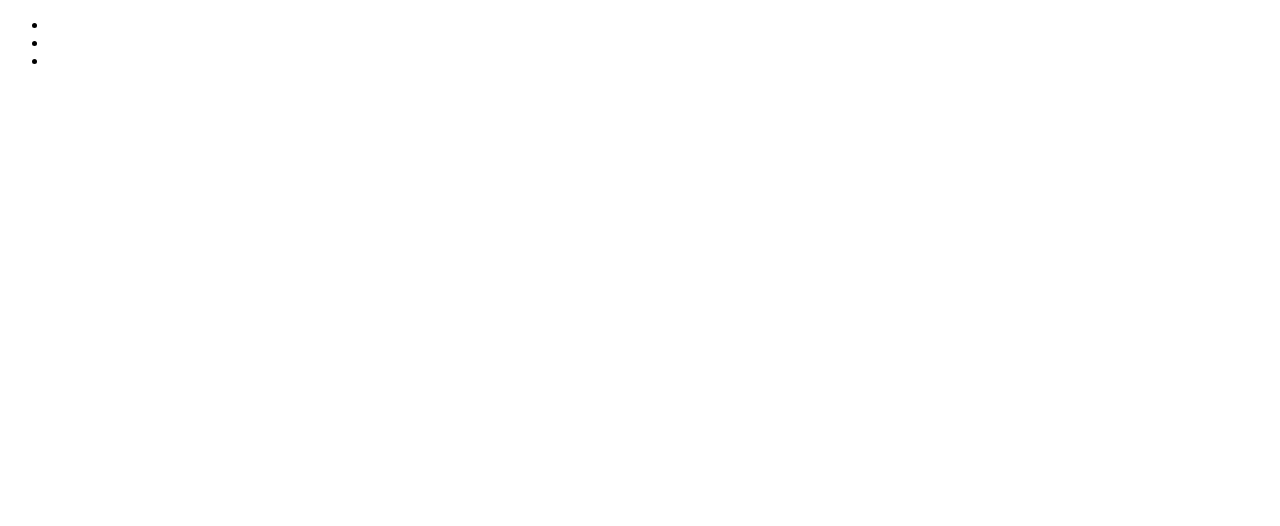
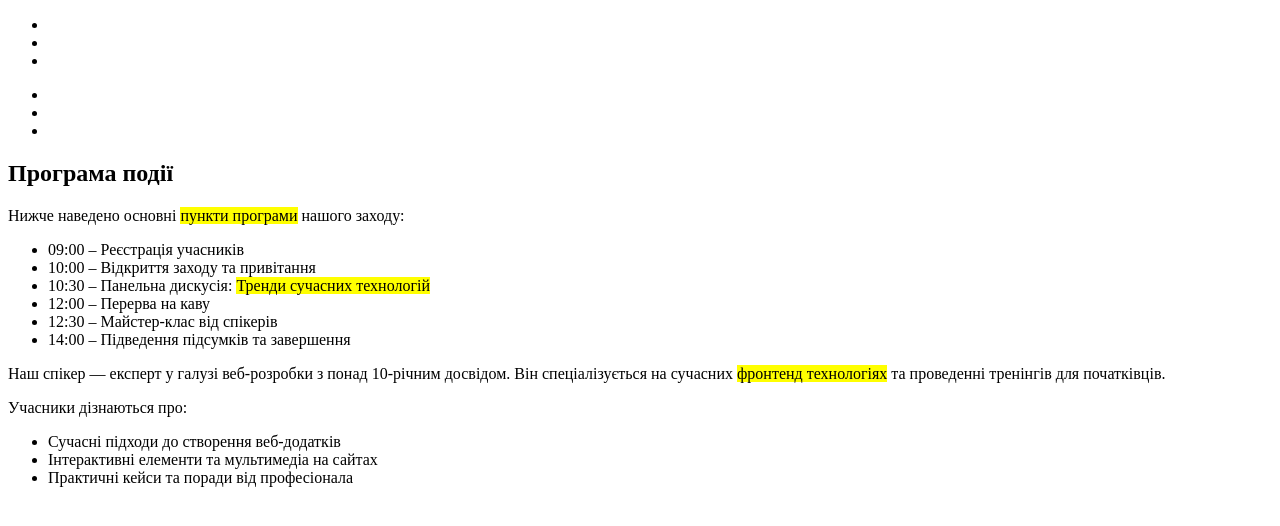
Before and after one commit to romaniuksashko/Command1, a plain HTML site: page index.html in a window 1280 px wide. Drawn offline with Linux system fonts and the light colour scheme.

Commit message:
Update index.html

```diff
--- a/index.html
+++ b/index.html
@@ -16,10 +16,56 @@
     </nav>
   </header>
   <main>
+<!DOCTYPE html>
+<html lang="uk">
+<head>
+  <meta charset="UTF-8">
+  <meta name="viewport" content="width=device-width, initial-scale=1.0">
+  <title>Подія</title>
+</head>
+<body>
+  <header>
+    <nav>
+      <ul>
+        <li><a href=""></a></li>
+        <li><a href=""></a></li>
+        <li><a href=""></a></li>
+      </ul>
+    </nav>
+  </header>
+  <main>
+<section id="program">
+    <h2>Програма події</h2>
+    <p>Нижче наведено основні <mark>пункти програми</mark> нашого заходу:</p>
+    <ul>
+      <li>09:00 – Реєстрація учасників</li>
+      <li>10:00 – Відкриття заходу та привітання</li>
+      <li>10:30 – Панельна дискусія: <mark>Тренди сучасних технологій</mark></li>
+      <li>12:00 – Перерва на каву</li>
+      <li>12:30 – Майстер-клас від спікерів</li>
+      <li>14:00 – Підведення підсумків та завершення</li>
+    </ul>
+  </section>
 
+
+  <article id="speaker1">
+    <p>Наш спікер — експерт у галузі веб-розробки з понад 10-річним досвідом. Він спеціалізується на сучасних <mark>фронтенд технологіях</mark> та проведенні тренінгів для початківців.</p>
+    <p>Учасники дізнаються про:</p>
+    <ul>
+      <li>Сучасні підходи до створення веб-додатків</li>
+      <li>Інтерактивні елементи та мультимедіа на сайтах</li>
+      <li>Практичні кейси та поради від професіонала</li>
+    </ul>
+  </article>
   </main>
   <footer>
 
   </footer>
 </body>
 </html>
+  </main>
+  <footer>
+
+  </footer>
+</body>
+</html>
```
